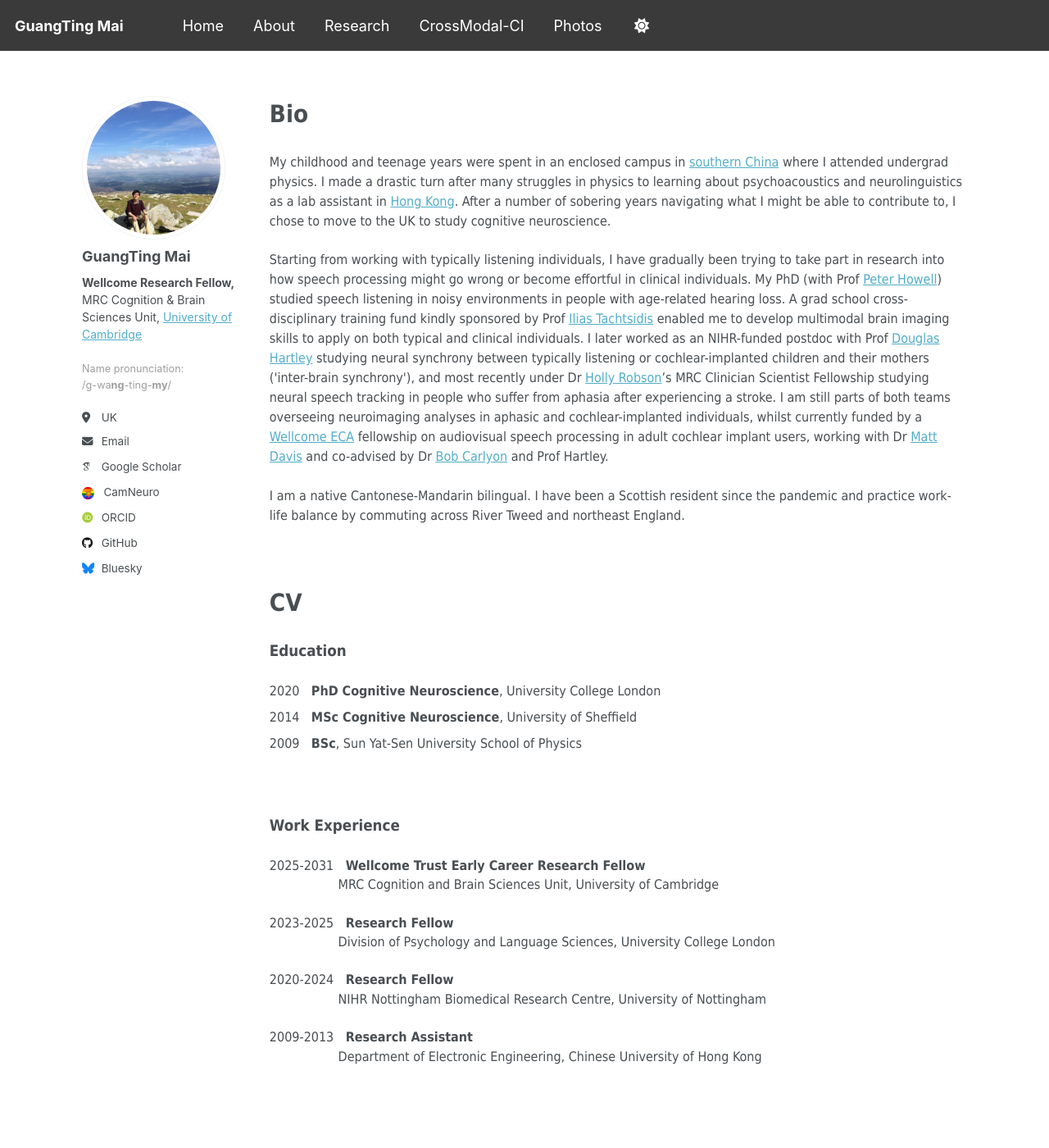
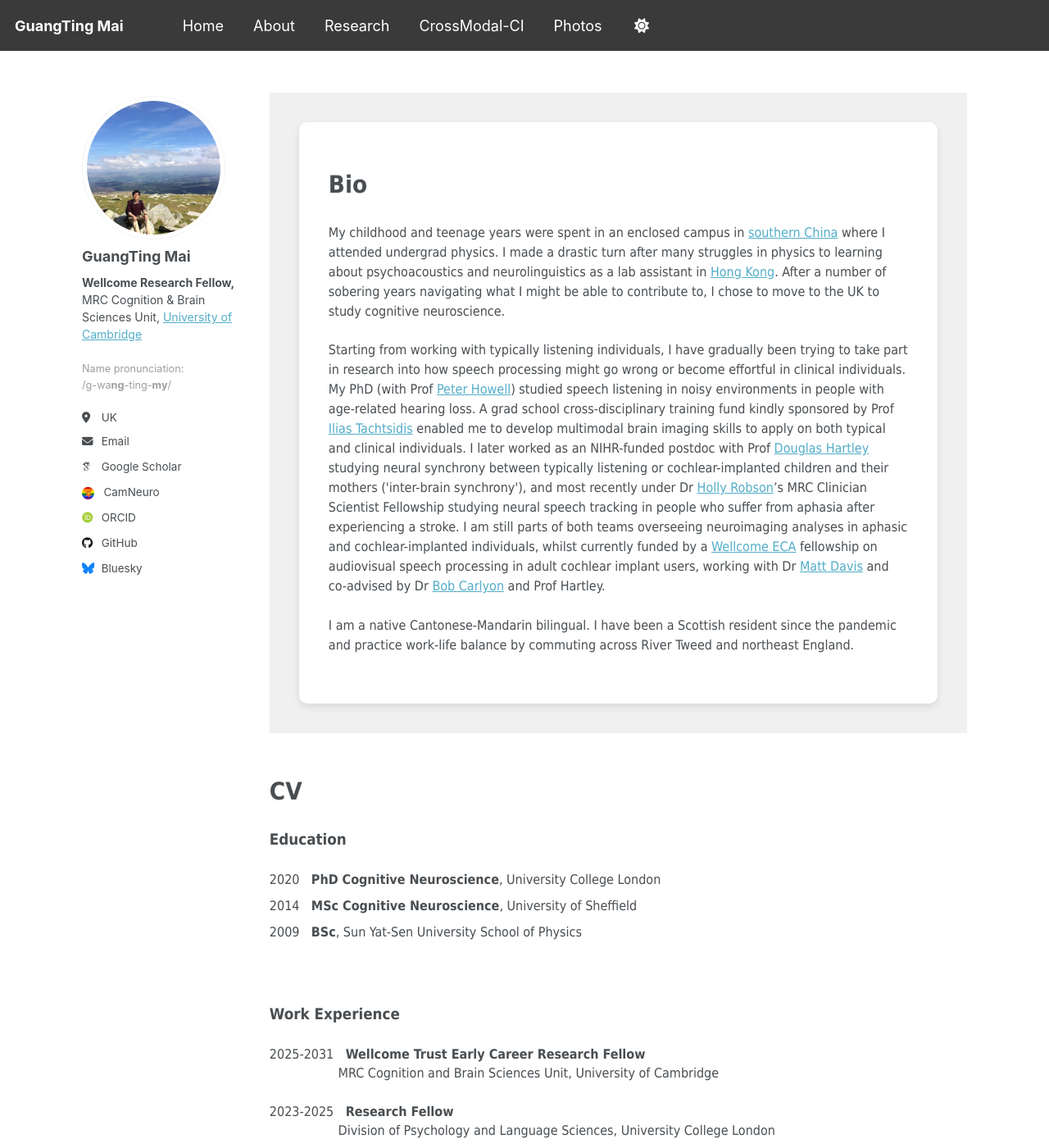
Before and after one commit to guangtingmai/guangtingmai.github.io, a Jekyll site: the page built from _pages/about.html, in a window 1280 px wide and 1400 px high. Shown: the whole window at 82% size. Built offline with Jekyll 4.4.1, drawn with Linux system fonts in a browser that asks for light colours; some web fonts are replaced.

Commit message:
Update custom.scss

```diff
--- a/_sass/custom.scss
+++ b/_sass/custom.scss
@@ -52,3 +52,17 @@ nav a:hover,
   padding-left: 0 !important;
   padding-right: 0 !important;
 }
+
+.grey-background {
+  background-color: #f0f0f0;
+  padding: 2rem;
+}
+
+.white-frame {
+  background-color: #fff;
+  padding: 2rem;
+  border-radius: 10px;
+  box-shadow: 0 4px 10px rgba(0,0,0,0.1);
+  max-width: 800px;
+  margin: 0 auto;
+}
```
